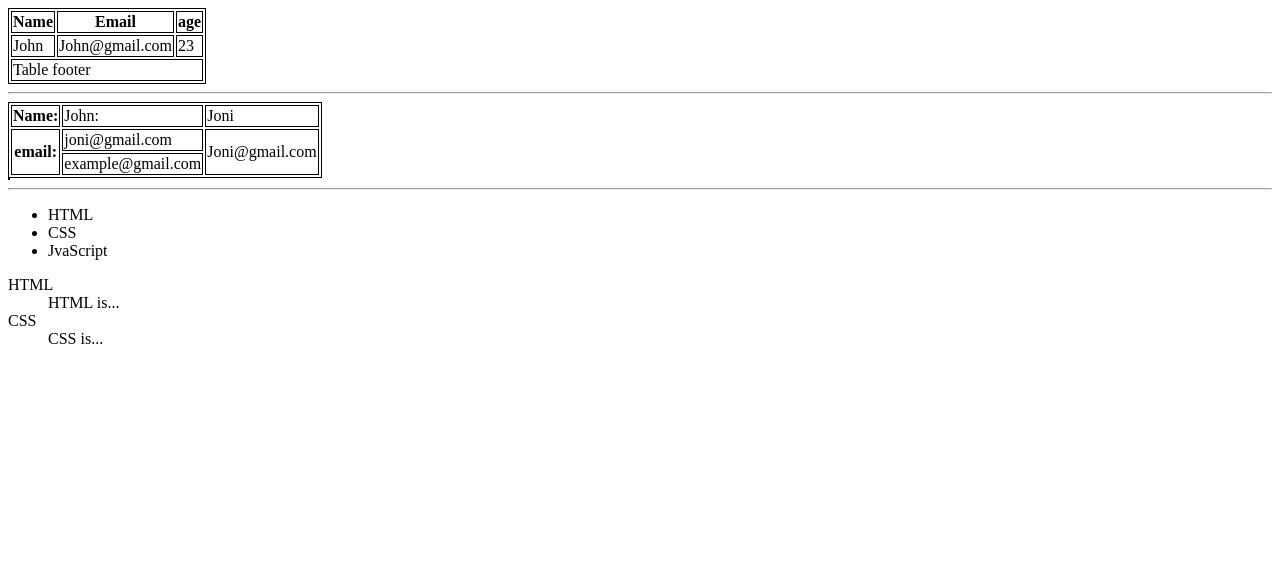
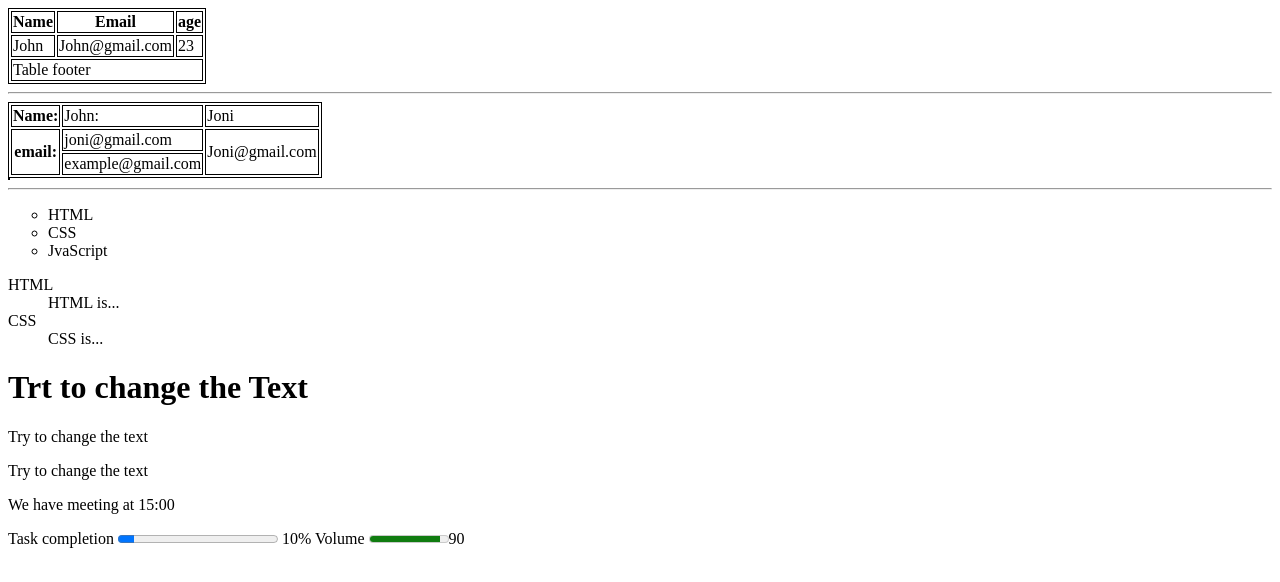
Before and after one commit to joni3330/lesson-5, a plain HTML site: page index.html in a window 1280 px wide. Drawn offline with Linux system fonts and the light colour scheme.

Commit message:
lesson-5

```diff
--- a/index.html
+++ b/index.html
@@ -53,17 +53,25 @@
     <table>
     </table>
     <hr>
-    <ul>
+    <ul type="circle">
         <li>HTML</li>
         <li>CSS</li>
         <li>JvaScript</li>
-    </ul>
+    </ul >
     <dl>
         <dt>HTML </dt>
         <dd>HTML is...</dd>
         <dt>CSS</dt>
         <dd>CSS is...</dd>
     </dl>
+    <h1 contenteditable="true">Trt to change the Text</h1>
+    <p contenteditable="true">Try to change the text</p>
+    <div contenteditable="true">Try to change the text</div>
+    <p>We have meeting at <time datetime="2025-07-06">15:00</time></p>
+    <label for="task" >Task completion</label>
+    <progress id="task" value="10" max="100"></progress> 10%
+    <label for="Volume">Volume</label>
+    <meter id="Volume" value="90" min="0" max="100">90</meter>90
 
 
 </body>
```
